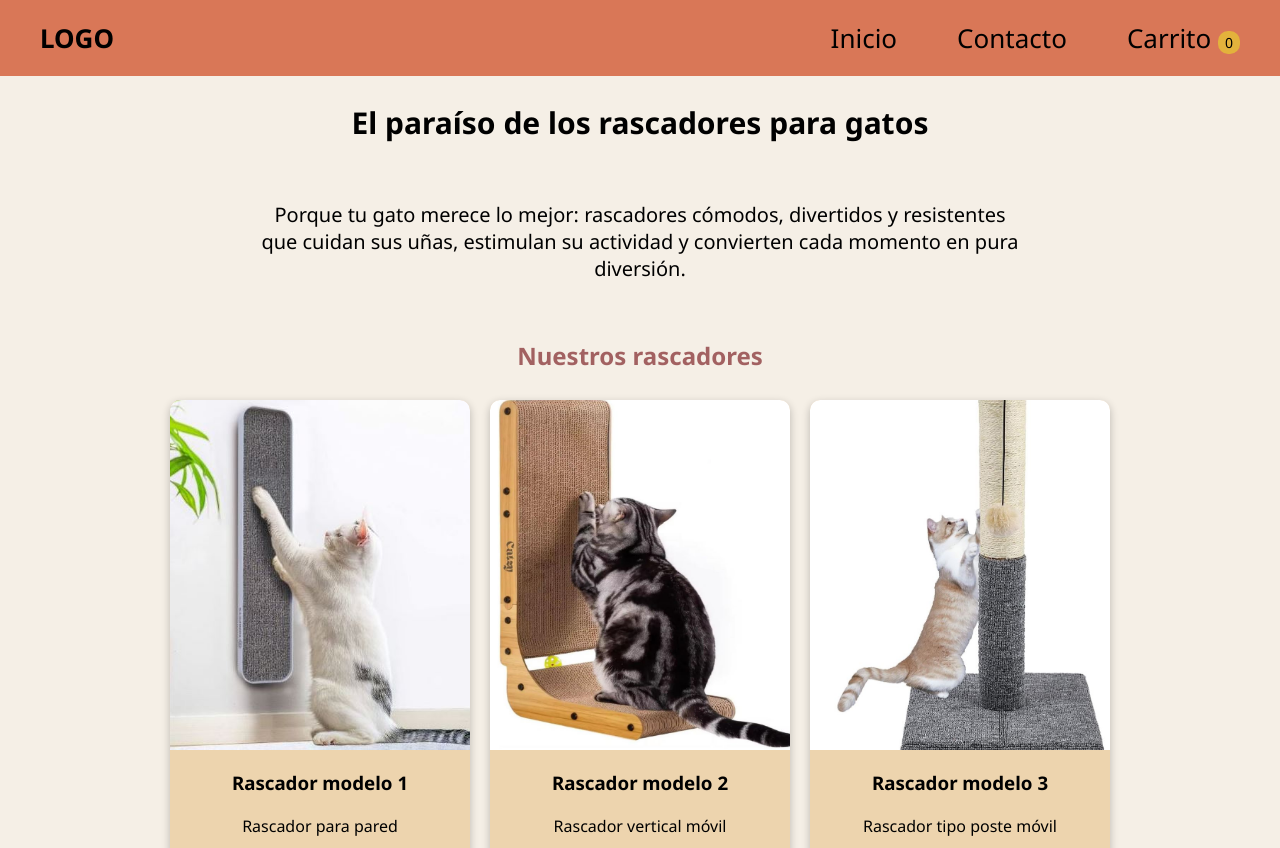
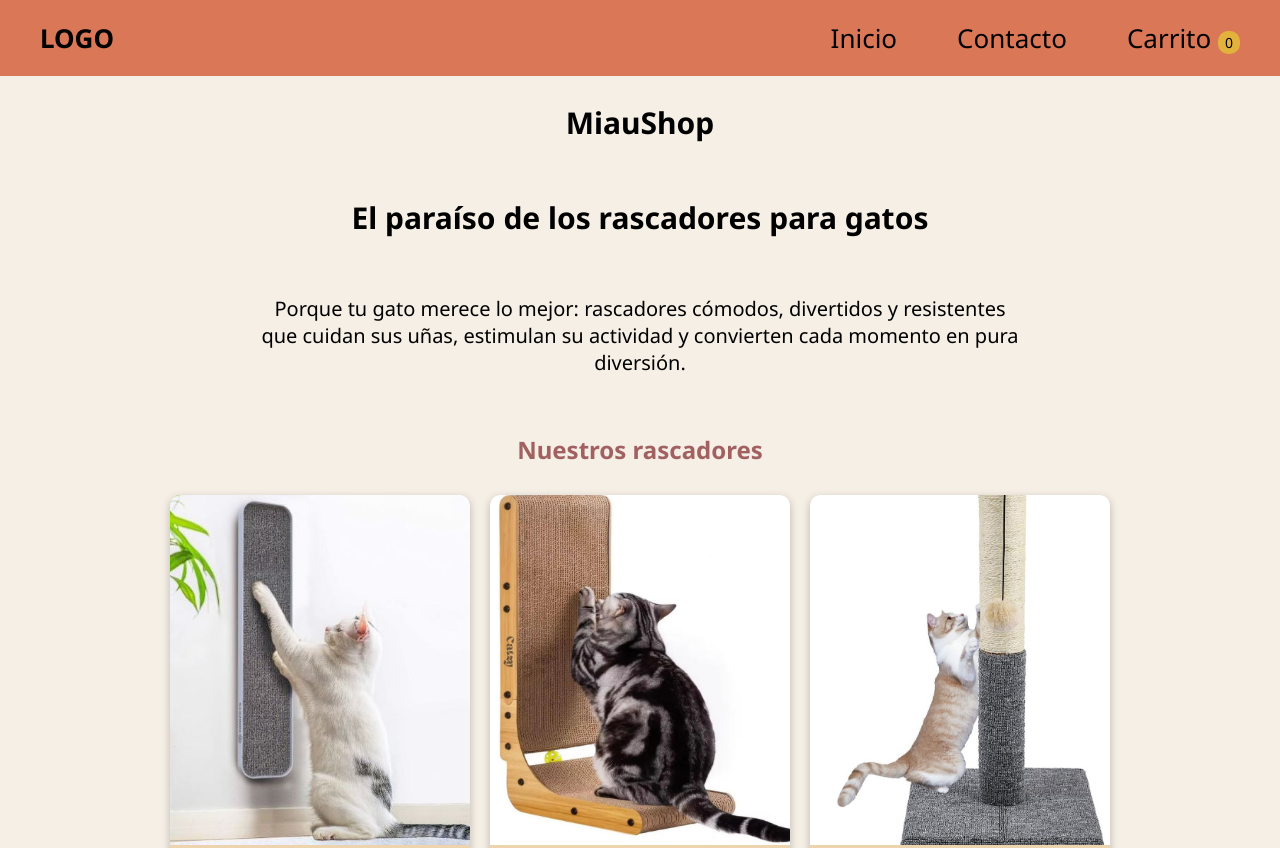
Before and after one commit to LuisProjects/rascadores, a plain HTML site: page index.html in a window 1280 px wide. Shown: the top 848 px of the page. Drawn offline with Linux system fonts and the light colour scheme.

Commit message:
título MiauShop

```diff
--- a/index.html
+++ b/index.html
@@ -29,6 +29,7 @@
 
     <main>
         <section class="inicio">
+            <h1>MiauShop</h1>
             <h1>El paraíso de los rascadores para gatos</h1>
             <p class="parrafo">
                 Porque tu gato merece lo mejor: rascadores cómodos, divertidos y resistentes que cuidan sus uñas, estimulan su actividad y convierten cada momento en pura diversión.
```
